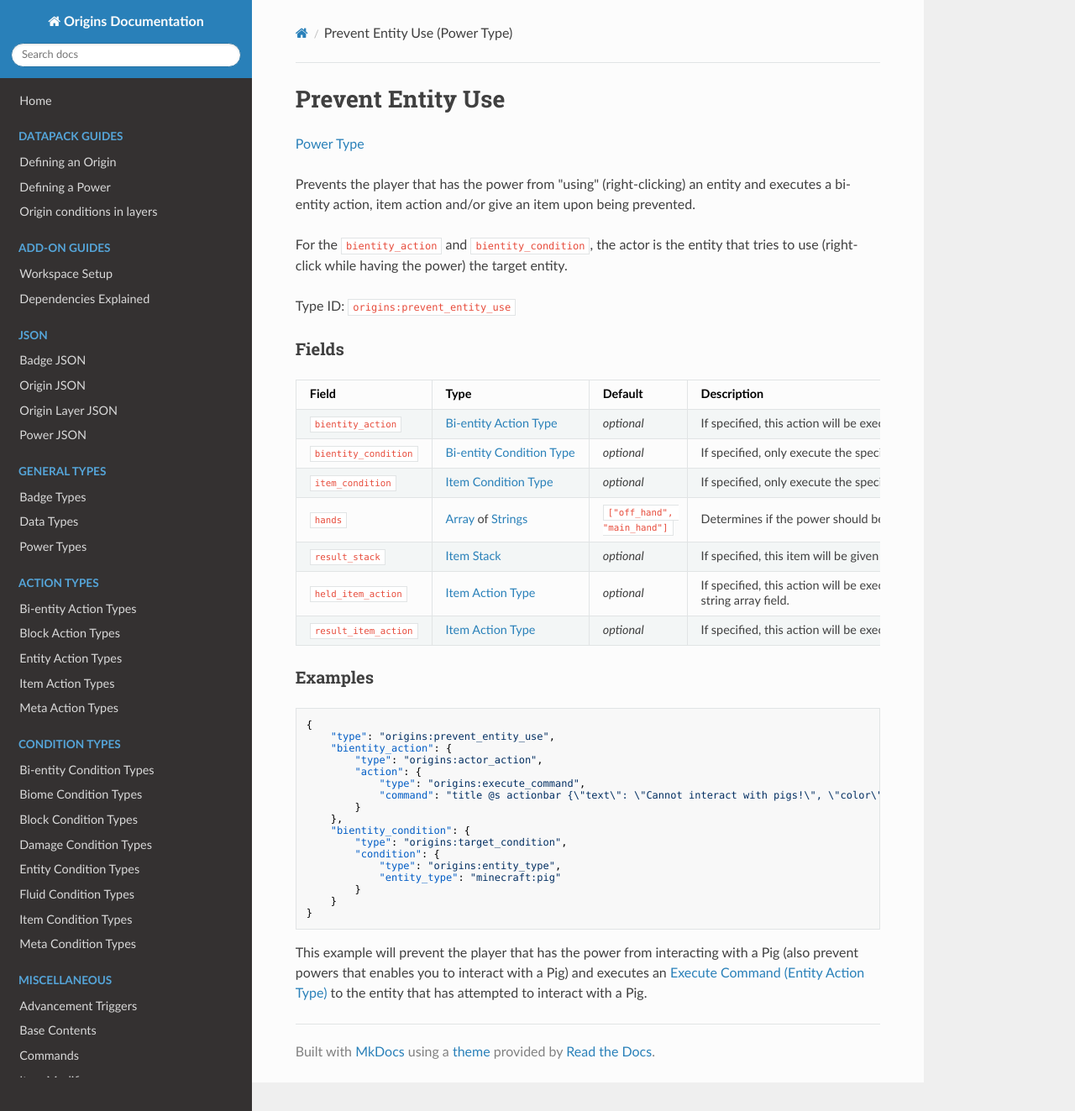
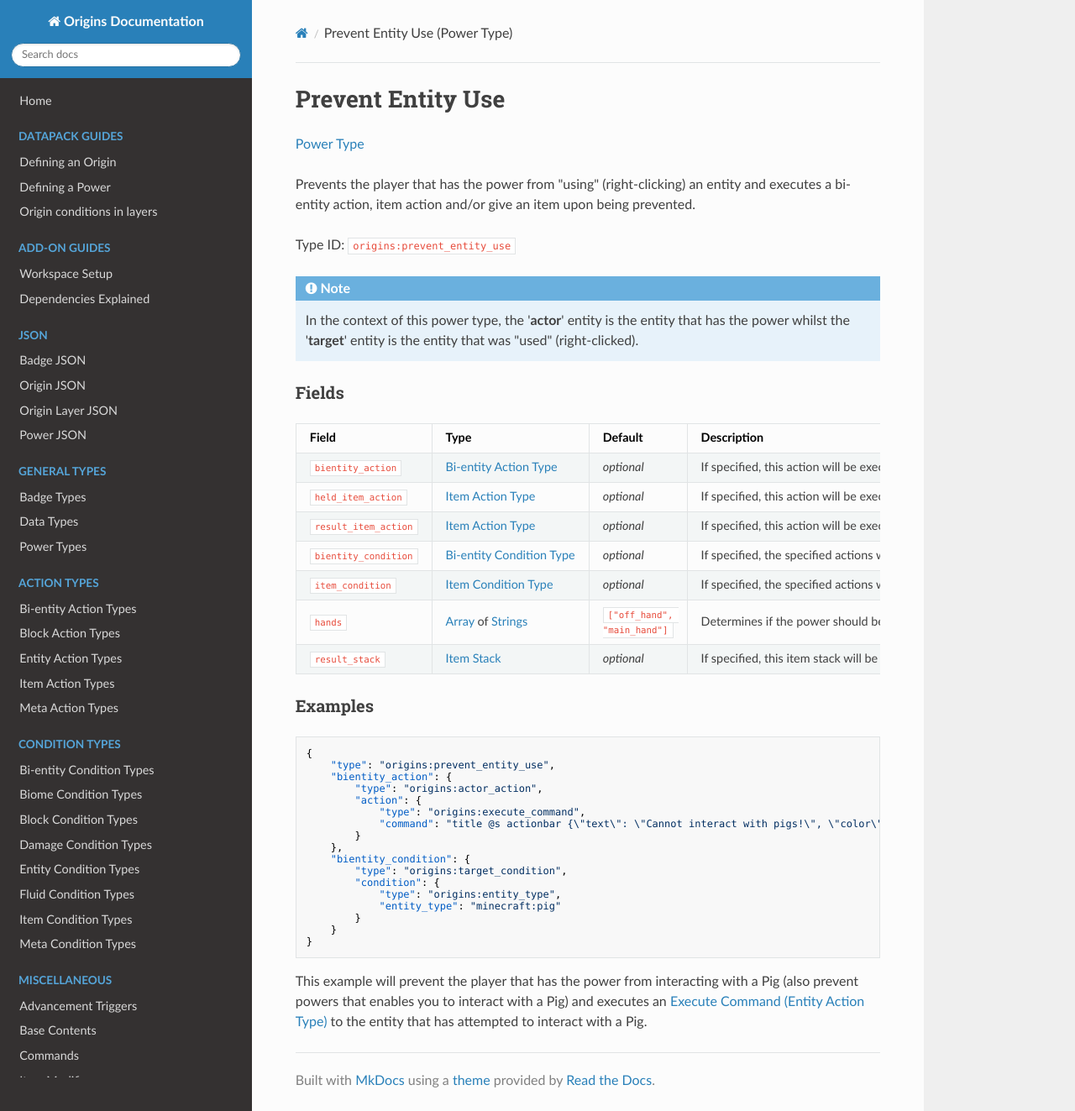
Before and after one commit to apace100/origins-docs, an MkDocs documentation site: the page built from docs/types/power_types/prevent_entity_use.md, in a window 1280 px wide and 1323 px high. Shown: the whole window at 84% size. Built offline with MkDocs 1.6.1, drawn with Linux system fonts in a browser that asks for light colours; nearby versions of some CDN libraries.

Commit message:
Updated `prevent_entity_use.md` (Power Types) * Separated the 'actor' and 'target' context note from the description of the power type * Changed the description of the fields to match the new changes

```diff
--- a/docs/types/power_types/prevent_entity_use.md
+++ b/docs/types/power_types/prevent_entity_use.md
@@ -9,22 +9,24 @@ date: 2021-10-06
 
 Prevents the player that has the power from "using" (right-clicking) an entity and executes a bi-entity action, item action and/or give an item upon being prevented.
 
-For the `bientity_action` and `bientity_condition`, the actor is the entity that tries to use (right-click while having the power) the target entity.
+Type ID: `origins:prevent_entity_use`
 
-Type ID: `origins:prevent_entity_use`
+!!! note
+
+    In the context of this power type, the '**actor**' entity is the entity that has the power whilst the '**target**' entity is the entity that was "used" (right-clicked).
 
 
 ### Fields
 
 Field | Type | Default | Description
 ------|------|---------|-------------
-`bientity_action` | [Bi-entity Action Type](../bientity_action_types.md) | _optional_ | If specified, this action will be executed on either or both 'actor' (the player that has the power) or 'target' (the entity that is right-clicked) entities.
-`bientity_condition` | [Bi-entity Condition Type](../bientity_condition_types.md) | _optional_ | If specified, only execute the specified actions if this condition is fulfilled by either or both 'actor' (the player that has the power) or 'target' (the entity that is right-clicked) entities.
-`item_condition` | [Item Condition Type](../item_condition_types.md) | _optional_ | If specified, only execute the specified actions if this condition is fulfilled by the item in the 'actor' (the player that has the power) entity's specified hand(s) determined by the `hands` string array field.
-`hands` | [Array](../data_types/array.md) of [Strings](../data_types/string.md) | `["off_hand", "main_hand"]` | Determines if the power should be activated if the 'actor' (the player that has the power) entity used the specified hand(s). Accepts `"off_hand"`, `"main_hand"` or both.
-`result_stack` | [Item Stack](../data_types/item_stack.md) | _optional_ | If specified, this item will be given to the 'actor' (the player that has the power) entity.
-`held_item_action` | [Item Action Type](../item_action_types.md) | _optional_ | If specified, this action will be executed on the item used for right-clicking the 'target' (the entity that is right-clicked) entity in the 'actor' (the player that has the power) entity's specified hand(s) determined by the `hands` string array field.
-`result_item_action` | [Item Action Type](../item_action_types.md) | _optional_ | If specified, this action will be executed on the item that is given to the 'actor' (the player that has the power) entity.
+`bientity_action` | [Bi-entity Action Type](../bientity_action_types.md) | _optional_ | If specified, this action will be executed on either or both the '**actor**' and '**target**' entities.
+`held_item_action` | [Item Action Type](../item_action_types.md) | _optional_ | If specified, this action will be executed on the item used by the '**actor**' entity for right-clicking the '**target**' entity.
+`result_item_action` | [Item Action Type](../item_action_types.md) | _optional_ | If specified, this action will be executed on the item that is given to the '**actor**' entity.
+`bientity_condition` | [Bi-entity Condition Type](../bientity_condition_types.md) | _optional_ | If specified, the specified actions will only be executed if this condition is fulfilled by either or both '**actor**' and '**target**' entities.
+`item_condition` | [Item Condition Type](../item_condition_types.md) | _optional_ | If specified, the specified actions will only be executed if this condition is fulfilled by the item used by the '**actor**' entity for right-clicking the '**target**' entity.
+`hands` | [Array](../data_types/array.md) of [Strings](../data_types/string.md) | `["off_hand", "main_hand"]` | Determines if the power should be activated if the '**actor**' entity used the specified hand(s). Accepts `"off_hand"`, `"main_hand"` or both.
+`result_stack` | [Item Stack](../data_types/item_stack.md) | _optional_ | If specified, this item stack will be given to the '**actor**' entity.
 
 
 ### Examples
```
